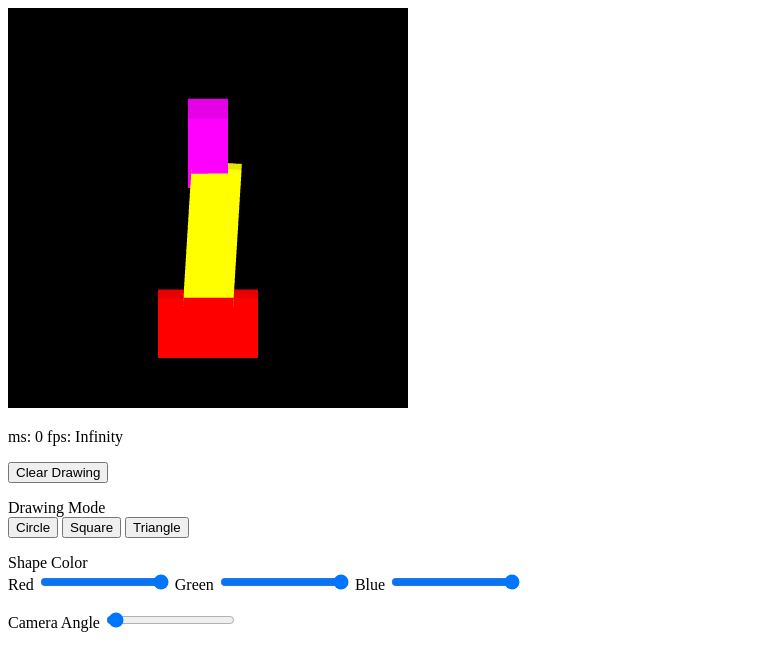
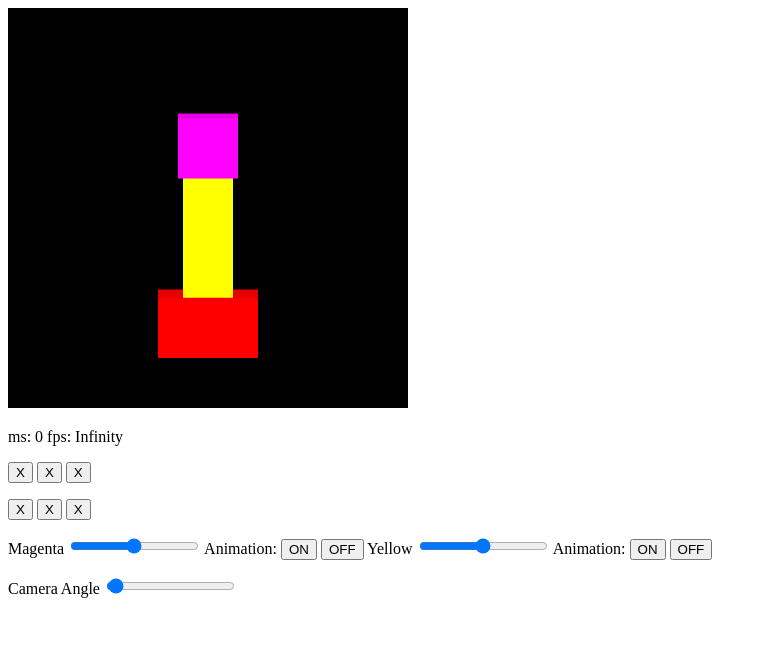
Before and after one commit to timpt0261/Spring_CSE_160, a plain HTML site: page asg_2/main/asg2.html in a window 1280 px wide. Shown: the whole page, without its empty margins (0-767 px from the left). Drawn offline with Linux system fonts and the light colour scheme.

Commit message:
Finished following prof video

```diff
--- a/asg_2/main/asg2.html
+++ b/asg_2/main/asg2.html
@@ -14,25 +14,29 @@
     <p id="numdot">XXX</p>
 
     <p>
-        <input id="clear" name="clear" type="button" value="Clear Drawing"><br>
+        <button type="button" id="square">X</button>
+        <button type="button" id="triangle">X</button>
+        <button type="button" id="circle">X</button>
     </p>
 
     <p>
-        <label> Drawing Mode</label><br>
-        <input id="circle" name="circle" type="button" value="Circle">
-        <input id="square" name="square" type="button" value="Square">
-        <input id="triangle" name="triangle" type="button" value="Triangle">
+        <button type="button" id="red">X</button>
+        <button type="button" id="green">X</button>
+        <button type="button" id="blue">X</button>
     </p>
 
     <p>
-        <label>Shape Color</label><br>
-        <label for="red">Red</label>
-        <input id="red" name="red" type="range" value="100" min="0" max="100">
-        <label for="green">Green</label>
-        <input id="green" name="green" type="range" value="100" min="0" max="100">
-        <label for="blue">Blue</label>
-        <input id="blue" name="blue" type="range" value="100" min="0" max="100">
+        Magenta <input type="range" min="-45" max="45" value="0" class="slide" id="magentaSlider">
+        Animation:
+        <button type="button" id="animationMagentaOnButton">ON</button>
+        <button type="button" id="animationMagentaOffButton">OFF</button>
+        Yellow <input type="range" min="-45" max="45" value="0" class="slide" id="yellowSlider">
+        Animation:
+        <button type="button" id="animationYellowOnButton">ON</button>
+        <button type="button" id="animationYellowOffButton">OFF</button>
     </p>
+
+
 
     <p>
         Camera Angle <input id="angleSlider" class="slider" type="range" value="5" min="0" max="360">
--- a/asg_2/main/asg2.js
+++ b/asg_2/main/asg2.js
@@ -40,6 +40,10 @@ let g_SelectedColor = [1.0,1.0,1.0,1.0];
 let g_SelectedSize = 5;
 let g_SegmentCount = 10;
 let g_globalAngle = 0;
+let g_yellowAngle = 0;
+let g_magentaAngle = 0;
+let g_yellowAnimation = false;
+let g_magentaAnimation = false;
 
 function setupWebGL()
 {
@@ -100,24 +104,18 @@ function connectVariablesGLSL()
 
 function addActionsFromHtmlUI()
 {
-    document.getElementById("clear");
+    // Button Events
+    document.getElementById("animationYellowOffButton").onclick = function(){g_yellowAnimation = false;};
+    document.getElementById("animationYellowOnButton").onclick = function(){g_yellowAnimation = true;};
+    document.getElementById("animationMagentaOffButton").onclick = function(){g_magentaAnimation = false;};
+    document.getElementById("animationMagentaOnButton").onclick = function(){ g_magentaAnimation = true;};
 
-    // setup Action Types for Stroke
-
-    // setup Action Types for buttons
-    document.getElementById("square").onclick = function () { g_selectedType=POINT; };
-    document.getElementById("triangle").onclick = function () { g_selectedType=TRIANGLE; };
-    document.getElementById("circle").onclick = function () { g_selectedType = CIRCLE; };
-
-    // Slider Events
-    document.getElementById("red").addEventListener("mouseup", function(){g_SelectedColor[0] = this.value/100; });
-    document.getElementById("green").addEventListener("mouseup", function () { g_SelectedColor[1] = this.value / 100; });
-    document.getElementById("blue").addEventListener("mouseup", function () { g_SelectedColor[2] = this.value / 100; });
+    // Color Slider Events
+    document.getElementById("yellowSlider").addEventListener("mousemove", function(){ g_yellowAngle = this.value; renderAllShapes();});
+    document.getElementById("magentaSlider").addEventListener("mousemove", function(){ g_magentaAngle = this.value; renderAllShapes();});
 
     // Size slider events
     document.getElementById("angleSlider").addEventListener("mousemove", function(){ g_globalAngle = this.value; renderAllShapes();});
-
-
 
 }
 
@@ -130,62 +128,44 @@ function main()
 
     addActionsFromHtmlUI();
 
-    // Register function (event handler) to be called on a mouse press
-    canvas.onmousedown = click;
-    canvas.onmousemove = function(ev) {if(ev.buttons == 1) {click(ev)} };
+    // // Register function (event handler) to be called on a mouse press
+    // canvas.onmousedown = click;
+    // canvas.onmousemove = function(ev) {if(ev.buttons == 1) {click(ev)} };
 
     // Specify the color for clearing <canvas>
     gl.clearColor(0.0, 0.0, 0.0, 1.0);
 
     // Sets up all gloabal variables in the document
-    renderAllShapes();
+    requestAnimationFrame(tick);
 }
 
-var g_ShapesList = [];
+var g_startTime=performance.now()/1000.0;
+var g_seconds=performance.now()/1000.0 - g_startTime;
 
-function click(ev) {
-    // Extract the event click and return it in WebGL coordinates
-    let [x,y] = convertCoordinatesEventToGL(ev);
+function tick()
+{
+    // Print some debug information so we know we are running
+    g_seconds=performance.now()/1000.0-g_startTime;
+    console.log(performance.now());
 
-    // Create and store the nre point
-    let point;
+    // Update Animation Angles
+    updateAnimationAngles();
 
-    if(g_selectedType == POINT)
-    {
-        point = new Point();
+    // Draw Everything
+    renderAllShapes();
 
-    }else if(g_selectedType == TRIANGLE)
-    {
-        point = new Triangle();
-    }else
-    {
-        point = new Circle();
+    // Tell  the browser to update againn when it has time
+    requestAnimationFrame(tick);
+}
+function updateAnimationAngles(){
+    if(g_yellowAnimation){
+        g_yellowAngle = (45*Math.sin(g_seconds));
     }
 
-    point.postion = [x,y];
-    point.color = g_SelectedColor.slice();
-    point.size = g_SelectedSize;
-    if(point.type == "circle"){
-        point.segments = g_SegmentCount;
+    if(g_magentaAnimation){
+        g_magentaAngle= (45*Math.sin(3*g_seconds));
     }
-    g_ShapesList.push(point);
-
-    renderAllShapes();
 }
-
-// Extract the event click and return it to WebGL coordinates
-function convertCoordinatesEventToGL(ev)
-{
-    var x = ev.clientX; // x coordinate of a mouse pointer
-    var y = ev.clientY; // y coordinate of a mouse pointer
-    var rect = ev.target.getBoundingClientRect();
-
-    x = ((x - rect.left) - canvas.width / 2) / (canvas.width / 2);
-    y = (canvas.height / 2 - (y - rect.top)) / (canvas.height / 2);
-
-    return([x,y]);
-}
-
 // Draw every shape that is suppose to be on the Canvas
 function renderAllShapes()
 {
@@ -210,23 +190,32 @@ function renderAllShapes()
     body.matrix.scale(0.5,.3,.5);
     body.render();
 
-    // Draw left arm
-    var leftArm = new Cube();
-    leftArm.color = [1,1,0,1];
-    leftArm.matrix.setTranslate(0,-0.5,0.0);
-    leftArm.matrix.rotate(-5,1,0,1);
-    leftArm.matrix.rotate(0,0,0,1);
-    leftArm.matrix.scale(0.25,0.7,0.5);
-    leftArm.matrix.translate(-.5,0,0);
-    leftArm.render();
+    // Yellow Cube
+    var yellow = new Cube();
+    yellow.color = [1,1,0,1];
+    yellow.matrix.setTranslate(0,-0.5,0.0);
+    yellow.matrix.rotate(-5,1,0,0);
+    yellow.matrix.rotate(-g_yellowAngle,0,0,1);
 
-    // Test Box
-    var box = new Cube();
-    box.color = [1,0,1,1];
-    box.matrix.translate(-0.1,0.1,0,0);
-    box.matrix.rotate(-30,1,0,0);
-    box.matrix.scale(.2,.4,.2);
-    box.render();
+
+
+
+    var yellowCoordinatesMat = new Matrix4(yellow.matrix);
+    yellow.matrix.scale(0.25,0.7,0.5);
+    yellow.matrix.translate(-.5,0,0);
+    yellow.render();
+
+    // magenta box
+    var magenta = new Cube();
+    magenta.color = [1,0,1,1];
+    magenta.matrix = yellowCoordinatesMat;
+    magenta.matrix.translate(0,.65,0);
+    magenta.matrix.rotate(g_magentaAngle,0,0,1);
+    magenta.matrix.scale(.3,.3,.3);
+    magenta.matrix.translate(-.5,0,-0.001);
+    magenta.render();
+
+
 
     var duration = performance.now() - startTime;
     sendTextToHTML(" ms: " + Math.floor(duration) + " fps: " + Math.floor(1000/duration)/10, "numdot");
```
